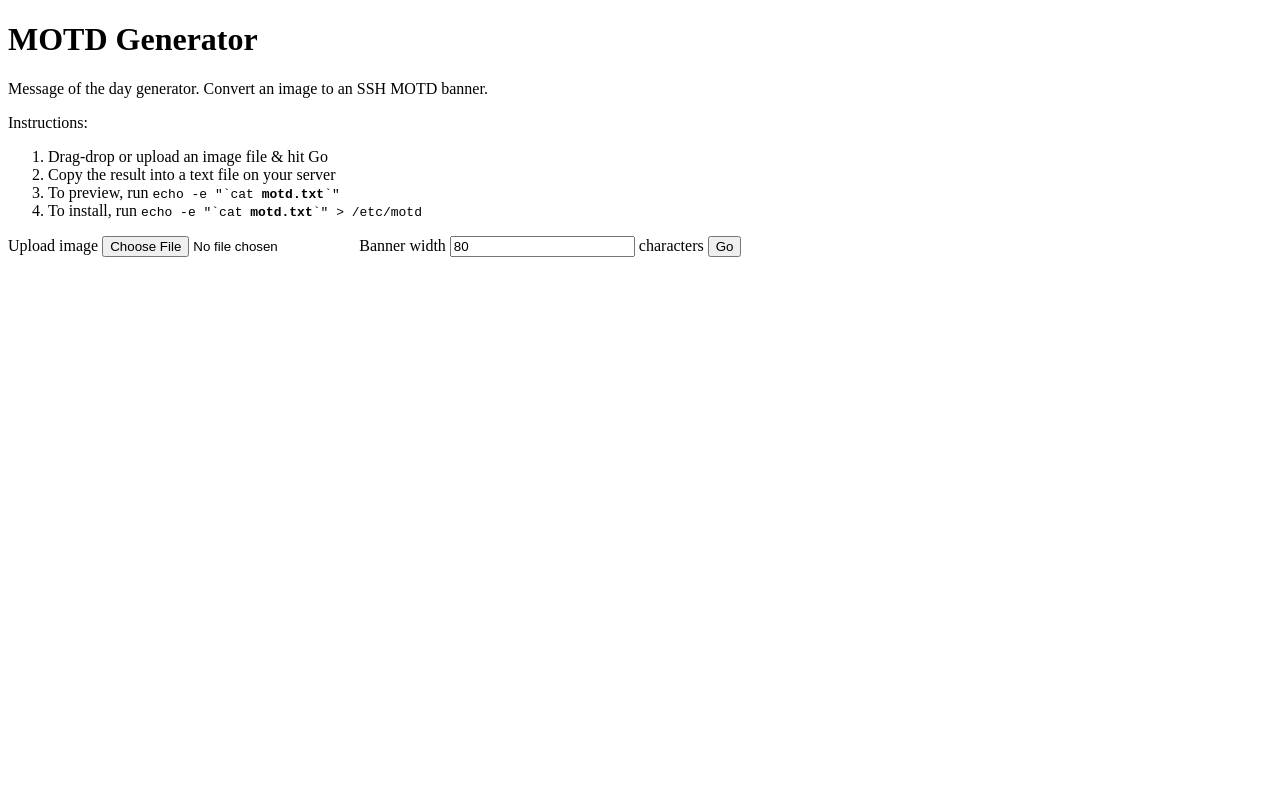
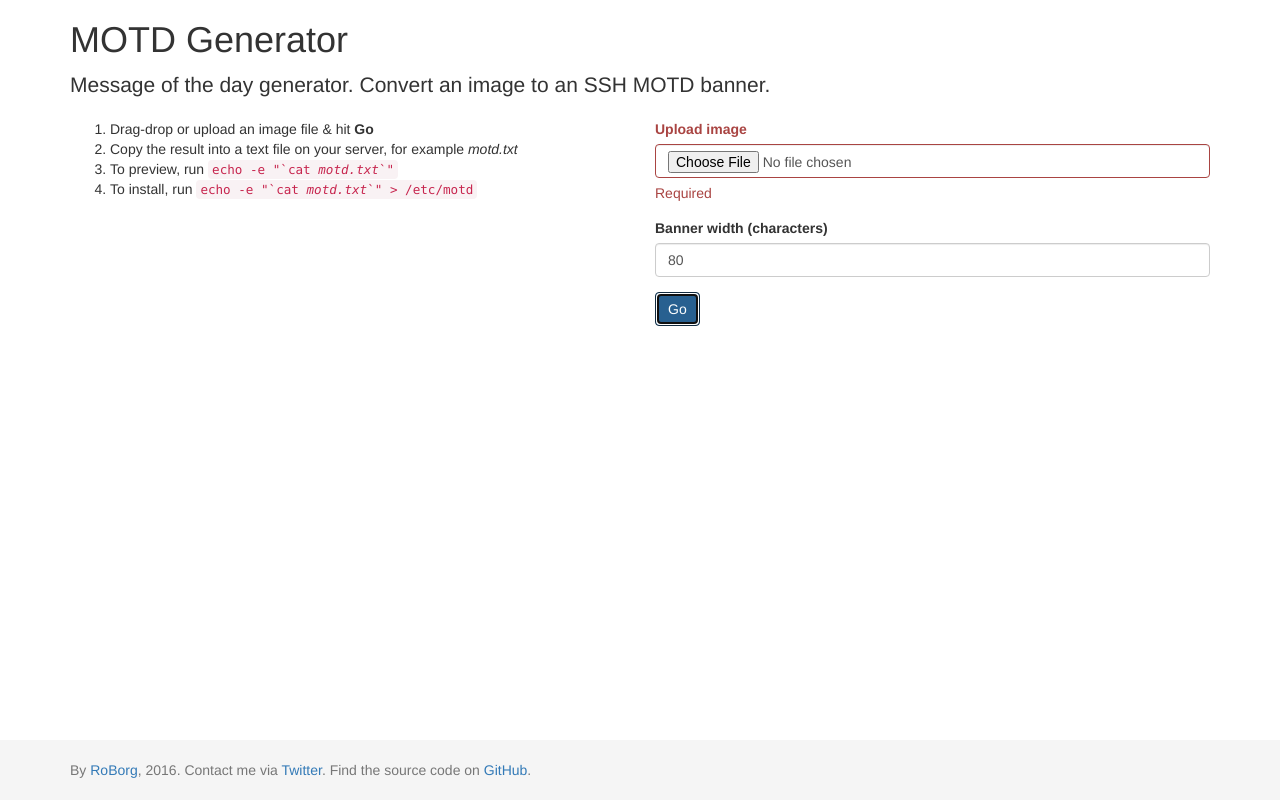
Before and after one commit to RoBorg/MOTD, a plain HTML site: page index.html in a window 1280 px wide. Both pictures are taken after a click on the input "Go". Drawn offline with nearby package versions, Linux system fonts and the light colour scheme; some packages are replaced by stand-ins of ours; a script that the page names is missing.

Commit message:
UI improvements

```diff
--- a/index.html
+++ b/index.html
@@ -1,32 +1,59 @@
 <!DOCTYPE html>
 <html>
 	<head>
+		<meta charset="UTF-8">
+		<meta name="viewport" content="width=device-width, initial-scale=1">
 		<title>MOTD - Image to message of the day</title>
-		<script type="text/javascript" src="//code.jquery.com/jquery-2.2.1.min.js"></script>
-		<script type="text/javascript" async="async" defer="defer" src="script.js"></script>
+		<script type="text/javascript" src="https://code.jquery.com/jquery-2.2.1.min.js"></script>
+		<script type="text/javascript" src="https://cdnjs.cloudflare.com/ajax/libs/clipboard.js/1.5.8/clipboard.min.js"></script>
+		<script type="text/javascript" src="script.js"></script>
+		<link type="text/css" rel="stylesheet" href="https://maxcdn.bootstrapcdn.com/bootstrap/3.3.6/css/bootstrap.min.css">
 		<link type="text/css" rel="stylesheet" href="style.css">
 	</head>
 	<body>
-		<h1>MOTD Generator</h1>
-		<p>Message of the day generator. Convert an image to an SSH MOTD banner.</p>
-		<p>Instructions:<p>
-		<ol>
-			<li>Drag-drop or upload an image file &amp; hit Go</li>
-			<li>Copy the result into a text file on your server</li>
-			<li>To preview, run <code>echo -e "`cat <b>motd.txt</b>`"</code></li>
-			<li>To install, run <code>echo -e "`cat <b>motd.txt</b>`" > /etc/motd</code></li>
-		</ol>
-		<form id="form">
-			<label>
-				Upload image
-				<input type="file" id="file">
-			</label>
-			<label>
-				Banner width
-				<input type="number" value="80" id="output-width">
-				characters
-			</label>
-			<input type="submit" value="Go">
-		</form>
+		<div class="container">
+			<h1>MOTD Generator</h1>
+			<p class="lead">Message of the day generator. Convert an image to an SSH MOTD banner.</p>
+			<div class="row">
+				<div class="col-xs-12 col-md-6">
+					<ol>
+						<li>Drag-drop or upload an image file &amp; hit <b>Go</b></li>
+						<li>Copy the result into a text file on your server, for example <i>motd.txt</i></li>
+						<li>To preview, run <code>echo -e "`cat <i>motd.txt</i>`"</code></li>
+						<li>To install, run <code>echo -e "`cat <i>motd.txt</i>`" > /etc/motd</code></li>
+					</ol>
+				</div>
+				<form id="form" class="col-xs-12 col-md-6">
+					<div class="form-group">
+						<label class="control-label" for="#file">Upload image</label>
+						<input type="file" class="form-control" id="file">
+						<div class="help-block error-message">Required</div>
+					</div>
+					<div class="form-group">
+						<label class="control-label">Banner width (characters)</label>
+						<input type="number" value="80" min="10" max="500" class="form-control" id="output-width">
+					</div>
+					<input type="submit" value="Go" class="btn btn-primary">
+				</form>
+			</div>
+			<div class="row hidden" id="results">
+				<div class="col-xs-12 col-md-8" id="result-preview">
+					<pre></pre>
+				</div>
+				<div class="col-xs-12 col-md-4" id="result-code">
+					<textarea readonly="readonly"></textarea>
+					<button class="btn btn-primary" data-clipboard-target="#result-code textarea">Copy to clipboard</button>
+				</div>
+			</div>
+		</div>
+		<footer class="footer">
+			<div class="container">
+				<p class="text-muted">
+					By <a href="http://www.roborg.co.uk">RoBorg</a>, 2016.
+					Contact me via <a href="https://twitter.com/RoBorg">Twitter</a>.
+					Find the source code on <a href="https://github.com/RoBorg/MOTD">GitHub</a>.
+				</p>
+			</div>
+		</footer>
 	</body>
 </html>
--- a/script.js
+++ b/script.js
@@ -254,22 +254,31 @@
 
 	$(function()
 	{
+		new Clipboard('#result-code .btn');
+
 		$('#form').on('submit', function(e)
 		{
 			var files,
 				reader = new FileReader(),
 				motdGenerator = new MotdGenerator();
 
+			$('#results').addClass('hidden');
 			e.preventDefault();
 
 			files = $('#file')[0].files;
+
+			$('#file').closest('.form-group').toggleClass('has-error', !files.length);
+
+			if (!files.length)
+				return;
 
 			reader.onload = function(e)
 			{
 				$.when(motdGenerator.run($('#output-width').val(), e.target.result)).then(function()
 				{
-					$('<pre>').html(motdGenerator.getHtml()).appendTo('body');
-					$('<textarea>').val(motdGenerator.getCode()).appendTo('body');
+					$('#result-preview pre').html(motdGenerator.getHtml());
+					$('#result-code textarea').val(motdGenerator.getCode());
+					$('#results').removeClass('hidden');
 				});
 			};
 
--- a/style.css
+++ b/style.css
@@ -0,0 +1,54 @@
+html
+{
+	position: relative;
+	min-height: 100%;
+}
+
+body
+{
+	margin-bottom: 80px;
+}
+
+.footer
+{
+	position: absolute;
+	bottom: 0;
+	width: 100%;
+	height: 60px;
+	padding-top: 20px;
+	background-color: #f5f5f5;
+}
+
+
+#results
+{
+	margin-top: 1em;
+}
+
+pre
+{
+	overflow: auto;
+	max-width: 100%;
+	word-wrap: normal;
+	line-height: normal;
+	background-color: #000000;
+}
+
+textarea
+{
+	width: 100%;
+	height: 10em;
+	font-size: 0.5em;
+	white-space: pre;
+	word-wrap: normal;
+}
+
+.error-message
+{
+	display: none;
+}
+
+.has-error .error-message
+{
+	display: block;
+}
```
